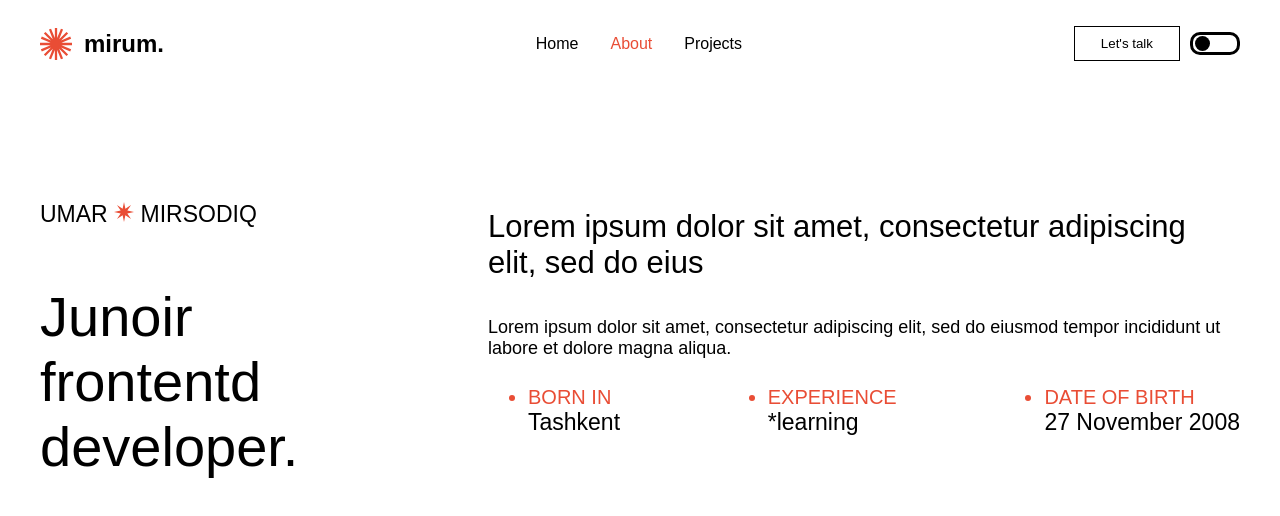
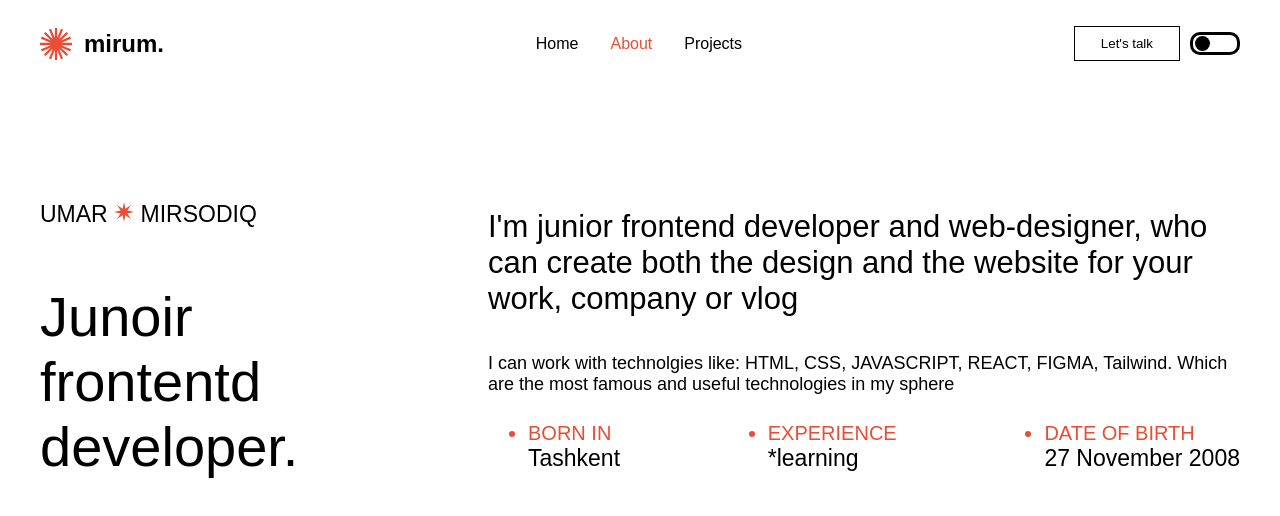
Before and after one commit to Umar271108/portfolio, a React (Vite) app: page /about in a window 1280 px wide. Shown: the top 516 px of the page. Built offline with nearby package versions, Linux system fonts and the light colour scheme; a web font is replaced by a local one.

Commit message:
Update About.jsx

```diff
--- a/src/components/pages/about/About.jsx
+++ b/src/components/pages/about/About.jsx
@@ -13,9 +13,8 @@ const About = () => {
                             <p className="tayler-text">Junoir frontentd developer.</p>
                         </div>
                         <div className="about-info-inner">
-                            <p className="text-1">Lorem ipsum dolor sit amet, consectetur adipiscing elit, sed do eius</p>
-                            <p className="text-2">Lorem ipsum dolor sit amet, consectetur adipiscing elit, sed do eiusmod tempor incididunt ut labore et
-                                dolore magna aliqua.</p>
+                            <p className="text-1">I'm junior frontend developer and web-designer, who can create both the design and the website for your work, company or vlog</p>
+                            <p className="text-2">I can work with technolgies like: HTML, CSS, JAVASCRIPT, REACT, FIGMA, Tailwind. Which are the most famous and useful technologies in my sphere</p>
 
                             <ul className="about-info-list">
                                 <li className="about-info-list-item">
```
